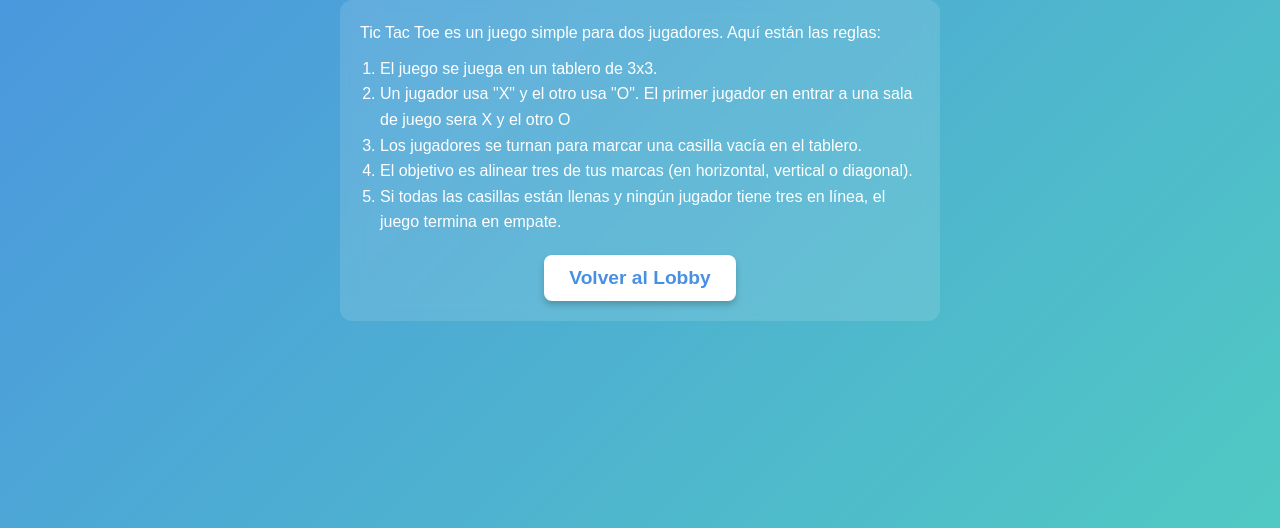
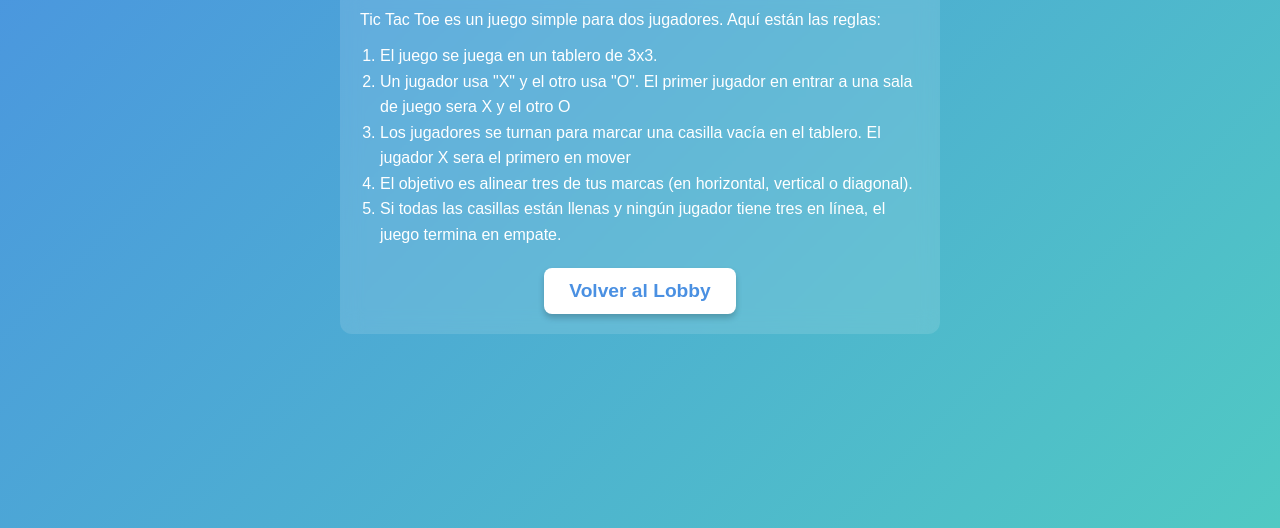
Before and after one commit to emilker/Tic-Tac-Toe, a website: page public/rules.html in a window 1280 px wide. Shown: the part 272-800 px from the top of the page. Drawn offline with Linux system fonts and the light colour scheme.

Commit message:
modificacion en las rules

```diff
--- a/public/rules.css
+++ /dev/null
@@ -1,20 +0,0 @@
-#rules-container {
-    max-width: 600px;
-    text-align: left;
-    background-color: #ffffff20;
-    backdrop-filter: blur(10px);
-    border-radius: 12px;
-    padding: 20px;
-    color: #fff;
-    line-height: 1.6;
-}
-
-#rules-container ol {
-    margin-top: 10px;
-    padding-left: 20px;
-}
-
-#rules-container button {
-    display: block;
-    margin: 20px auto 0;
-}
--- a/public/rules.html
+++ b/public/rules.html
@@ -15,7 +15,7 @@
         <ol>
             <li>El juego se juega en un tablero de 3x3.</li>
             <li>Un jugador usa "X" y el otro usa "O". El primer jugador en entrar a una sala de juego sera X y el otro O </li>
-            <li>Los jugadores se turnan para marcar una casilla vacía en el tablero.</li>
+            <li>Los jugadores se turnan para marcar una casilla vacía en el tablero. El jugador X sera el primero en mover</li>
             <li>El objetivo es alinear tres de tus marcas (en horizontal, vertical o diagonal).</li>
             <li>Si todas las casillas están llenas y ningún jugador tiene tres en línea, el juego termina en empate.</li>
         </ol>
```
